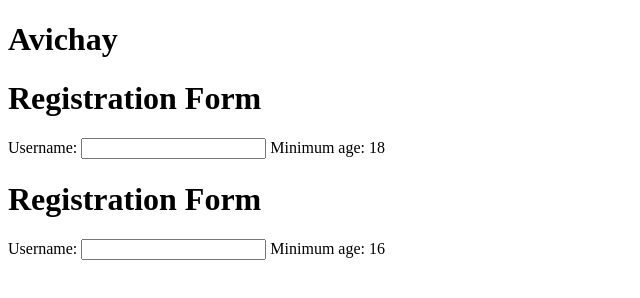
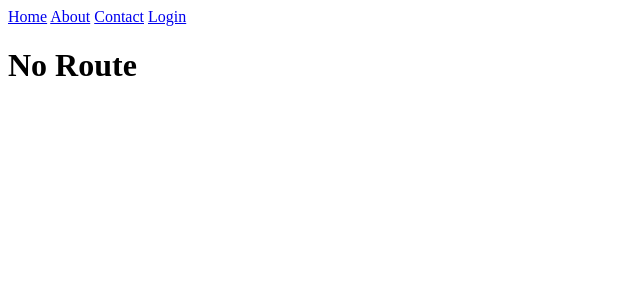
Before and after one commit to ranwahle/framework-diy-course, a website built with Vite: page index.html in a window 1280 px wide. Shown: the whole page, without its empty margins (0-640 px from the left). Built offline with nearby package versions, Linux system fonts and the light colour scheme.

Commit message:
Router session

```diff
--- /dev/null
+++ b/core/index.ts
@@ -0,0 +1,5 @@
+export * from './router/router';
+export * from './Injector';
+export * from './BaseComponent';
+export * from './DependencyInjection';
+export * from './model';
--- /dev/null
+++ b/core/router/router.ts
@@ -0,0 +1,103 @@
+
+export const Router = {
+
+    outlets: new Set<RouterOutlet>(),
+
+    navigate(path: string) {
+       window.location.hash = path;
+    },
+    registerOutlet(outlet: RouterOutlet) {
+        this.outlets.add(outlet);
+        if (this.checkOutlet(outlet)) {
+            outlet.activate();
+        }
+    },
+
+    unregisterOutlet(outlet: RouterOutlet) {
+        outlet.deactivate();
+        this.outlets.delete(outlet);
+    },
+    currentRoute: '',
+
+    checkOutlet(outlet: RouterOutlet) {
+        const routerFullPath = outlet.getAttribute('path') || '';
+        const routerParts = routerFullPath.split('/').slice(1);
+        const currentParts = this.currentRoute.split('/').slice(1);
+
+        let isActive = !!routerFullPath.length;
+        for (let i = 0; i < routerParts.length; i++) {
+            if (routerParts[i] !== currentParts[i]) {
+                isActive = false;
+                break;
+            }
+        }
+        return isActive;
+    },
+
+    handler() {
+
+        const shouldActivate: RouterOutlet[] =[];
+        const shouldDeactivate: RouterOutlet[] = [];
+
+        this.currentRoute = window.location.hash.slice(1);
+
+        for (const outlet of this.outlets) {
+            const isActive = this.checkOutlet(outlet);
+            if (isActive) {
+                shouldActivate.push(outlet);
+            } else {
+                shouldDeactivate.push(outlet);
+            }
+        }
+        shouldDeactivate.forEach(outlet => outlet.deactivate());
+        shouldActivate.forEach(outlet => outlet.activate());
+
+        const hasActivated = shouldActivate.length > 0;
+
+        if (!hasActivated) {
+            [...this.outlets].filter(outlet => outlet.hasAttribute('default')).
+                forEach(outlet => outlet.activate());
+        }
+
+
+    },
+
+    init() {
+        window.addEventListener('hashchange', e => this.handler(e));
+        this.handler();
+
+    }
+}
+
+
+
+
+
+export class RouterOutlet extends HTMLElement {
+    template: HTMLTemplateElement | null = null;
+    isActivated = false;
+    connectedCallback() {
+        this.template = this.querySelector('template')
+        this.template?.remove();
+        Router.registerOutlet(this);
+    }
+
+    disconnectedCallback() {
+        Router.unregisterOutlet(this);
+    }
+
+    activate() {
+        if (!this.template || this.isActivated) return;
+        const element = this.template.content.cloneNode(true);
+        this.appendChild(element);
+        this.isActivated = true;
+    }
+
+    deactivate() {
+        this.innerHTML = '';
+        this.isActivated = false;
+    }
+
+}
+
+customElements.define('router-outlet', RouterOutlet);
--- a/examples/AwesomeComponent.ts
+++ b/examples/AwesomeComponent.ts
@@ -1,4 +1,5 @@
 import { BaseComponent } from "../core/BaseComponent";
+import { Router } from "../core/router/router";
 import { store } from "./store";
 
 export class AwesomeComponent extends BaseComponent {
--- a/examples/RegistrationForm.ts
+++ b/examples/RegistrationForm.ts
@@ -1,14 +1,32 @@
 import { BaseComponent } from "../core/BaseComponent";
 import { Pubsub } from "../core/Pubsub";
+import { Router } from "../core/router/router";
 
 export class RegistrationForm extends BaseComponent {
     static template = /*html*/ `
+    <style>
+        a:target {
+            display: none;
+        }
+    </style>
     <div>
       <h1>Registration Form</h1>
         <label>
         Username: <input type="text" name="username">
         </label>
-        Minimum age: <span id="min_age"></span>
+        <label>
+        Password: <input type="password" name="password">
+        </label>
+        <router-outlet path="/register/new">
+            <template>
+        <label>
+
+        Confirm Password: <input type="password" name="confirm-password">
+        </label>
+        <a href="#/register">Existing User?</a>
+        </template>
+        </router-outlet>
+        <a id="/register/new" href="#/register/new">Register</a>
         </div>`;
     static dependencies = ['minimum_age', 'registration-event-bus'];
 
@@ -21,13 +39,14 @@ export class RegistrationForm extends BaseComponent {
         this.addEventListener('input', (e) => {
             const target = e.target as HTMLInputElement;
             const pubsub =this.dependency['registration-event-bus'];
-            pubsub.publish('username',target.value);
+            pubsub.publish('username', target.value);
+
         });
     }
 
     connectedCallback(): void {
         super.connectedCallback();
-        this.querySelector('#min_age')!.textContent = this.dependency.minimum_age;
+
     }
 }
 
--- a/examples/app.ts
+++ b/examples/app.ts
@@ -2,3 +2,6 @@ import './config';
 import './RegistrationFormController';
 import './RegistrationForm';
 import { store } from "./store";
+import { Router } from '../core/router/router';
+
+Router.init();
--- a/index.html
+++ b/index.html
@@ -8,10 +8,30 @@
 
 </head>
 <body>
-    <h1>Avichay</h1>
-<registration-form></registration-form>
-<registration-form kuku="pepe"></registration-form>
+    <nav>
+        <a href="#/home">Home</a>
+        <a href="#/about">About</a>
+        <a href="#/contact">Contact</a>
+        <a href="#/register">Login</a>
 
-    <!-- <awesome-component></awesome-component> -->
+    </nav>
+
+<router-outlet path="/home">
+    <template>
+        <home-component></home-component>
+    </template>
+</router-outlet>
+<router-outlet default>
+    <template>
+        <h1>No Route</h1>
+    </template>
+</router-outlet>
+<router-outlet path="/register">
+    <template>
+        <registration-form></registration-form>
+
+    </template>
+
+</router-outlet>
 </body>
 </html>
--- a/package.json
+++ b/package.json
@@ -5,7 +5,8 @@
   "main": "index.js",
   "scripts": {
     "test": "jest --runInBand ",
-    "dev": "vite dev"
+    "dev": "vite dev",
+    "build":"esbuild ./core/index.ts --bundle --minify > ./dist/index.js"
   },
   "author": "",
   "license": "ISC",
```
Also changed, not shown: core/router/route.model.ts (added, +7 -0 lines), 1 other file.
